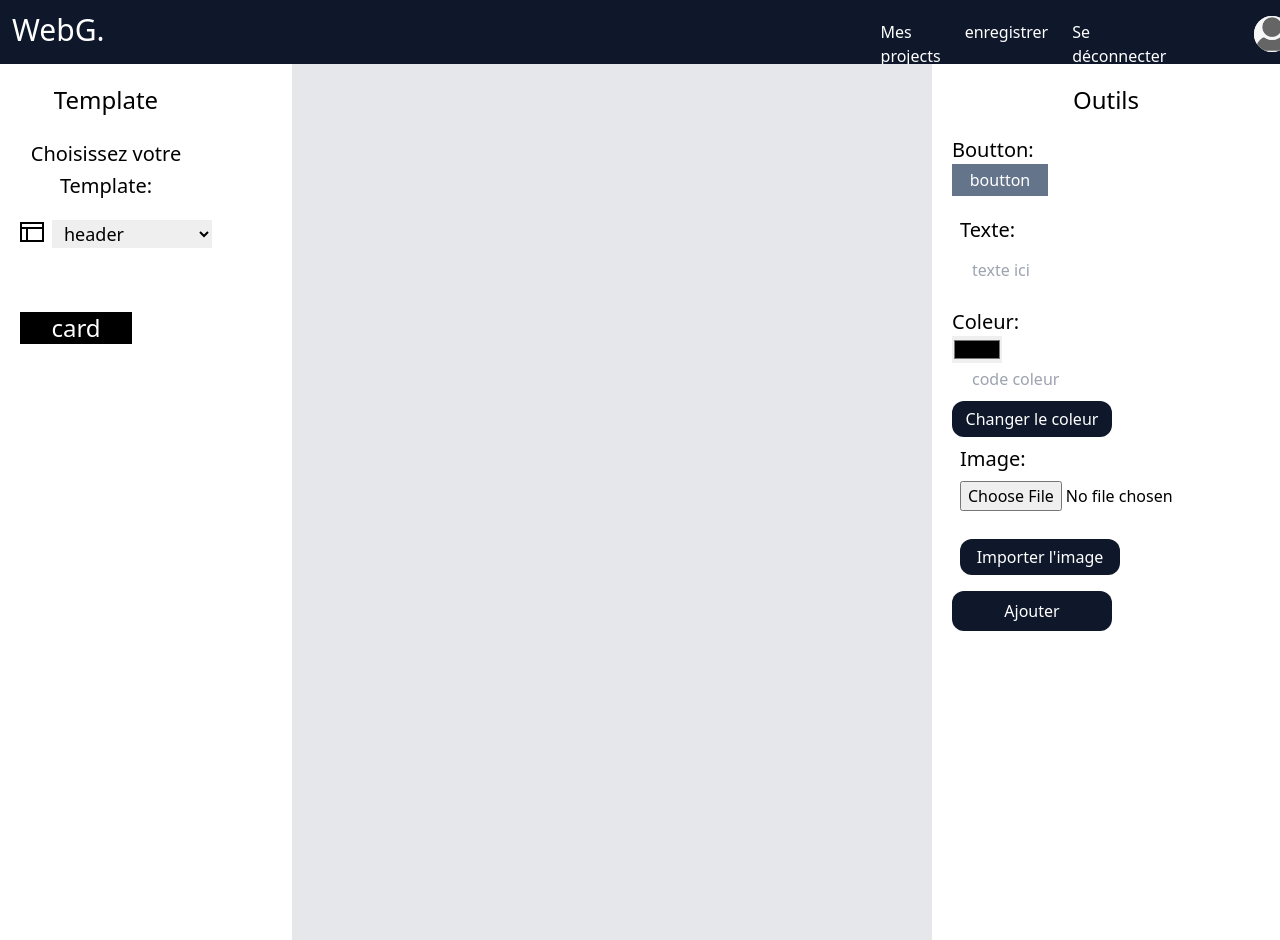
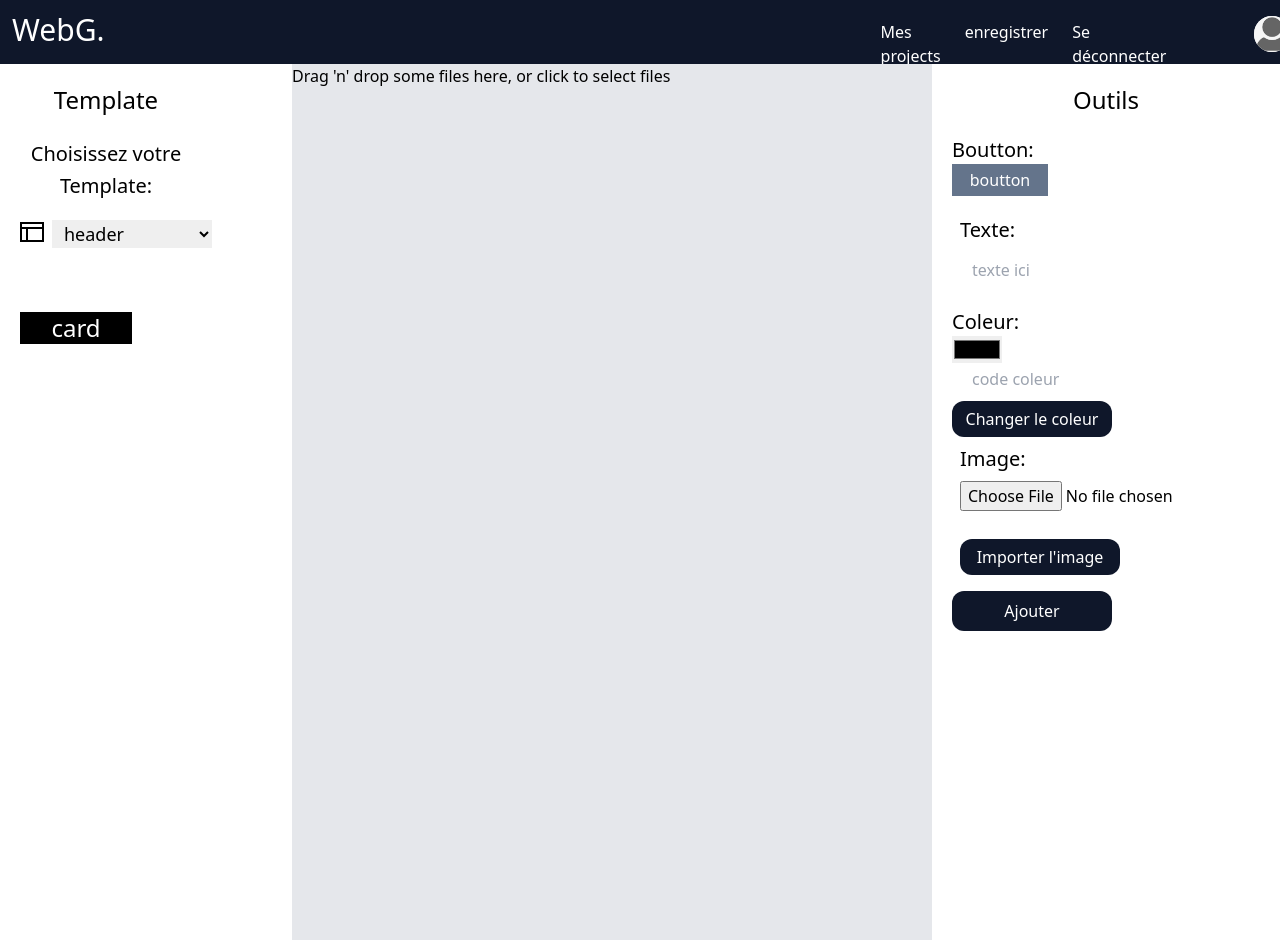
Before and after one commit to Kanel04/WebGenerator, a React (Vite) app: page /primary in a window 1280 px wide. Shown: the top 940 px of the page. Built offline with nearby package versions, Linux system fonts and the light colour scheme.

Commit message:
drag and drop add in primary page

```diff
--- a/src/pages/Primary/components/DropZone/DropZoneComponent.jsx
+++ b/src/pages/Primary/components/DropZone/DropZoneComponent.jsx
@@ -1,5 +1,5 @@
-import React from 'react'
-
+import React, {useCallback} from 'react'
+import {useDropzone} from 'react-dropzone'
 function DropZoneComponent() {
     function drop(e) {
       console.log(e.target);
@@ -21,13 +21,27 @@ function DropZoneComponent() {
         // display the draggable element
         draggable.classList.remove('hide');
     }
+
+    //another dropzone
+    const onDrop = useCallback(acceptedFiles => {
+      // Do something with the files
+    }, [])
+    const {getRootProps, getInputProps, isDragActive} = useDropzone({onDrop})
   return (
     <div
     onDrop={drop}
     className='w-screen bg-gray-200 ml-20'
     >
+ <div {...getRootProps()} className='w-96 h-96  '>
+      <input {...getInputProps()} />
+      {
+        isDragActive ?
+          <p>Drop the files here ...</p> :
+          <p>Drag 'n' drop some files here, or click to select files</p>
+      }
+    </div>
+    </div>
 
-    </div>
   )
 }
 
--- a/src/pages/Primary/components/template/template.jsx
+++ b/src/pages/Primary/components/template/template.jsx
@@ -8,14 +8,14 @@ function template() {
     function dragStart(e) {
         e.dataTransfer.setData('text/plain', e.target.id);
         setTimeout(() => {
-            e.target.classList.add('border-blue-600')
+            e.target.classList.add('bg-yellow-500')
              e.target.classList.add('hide');
         }, 0);
     }
 
     function dragEnter(e) {
         e.preventDefault();
-        e.target.classList.add('drag-over');
+        e.target.classList.add('drag-over bg-salte-500');
     }
     function dragOver(e) {
         e.preventDefault();
--- a/src/pages/Project/index.jsx
+++ b/src/pages/Project/index.jsx
@@ -111,10 +111,10 @@ alert('Votre project est créer');
 
                         </div>
                     </form>
-                    <div className='ml-32'></div>
+                  <div className='ml-2'></div>
                         <div>
 
-                            <img className='ml-60 h-screen' src={Photo} alt="Photo" />
+                            <img className='ml-80 h-screen' src={Photo} alt="Photo" />
                         </div>
                 </div>
         </div>
```
